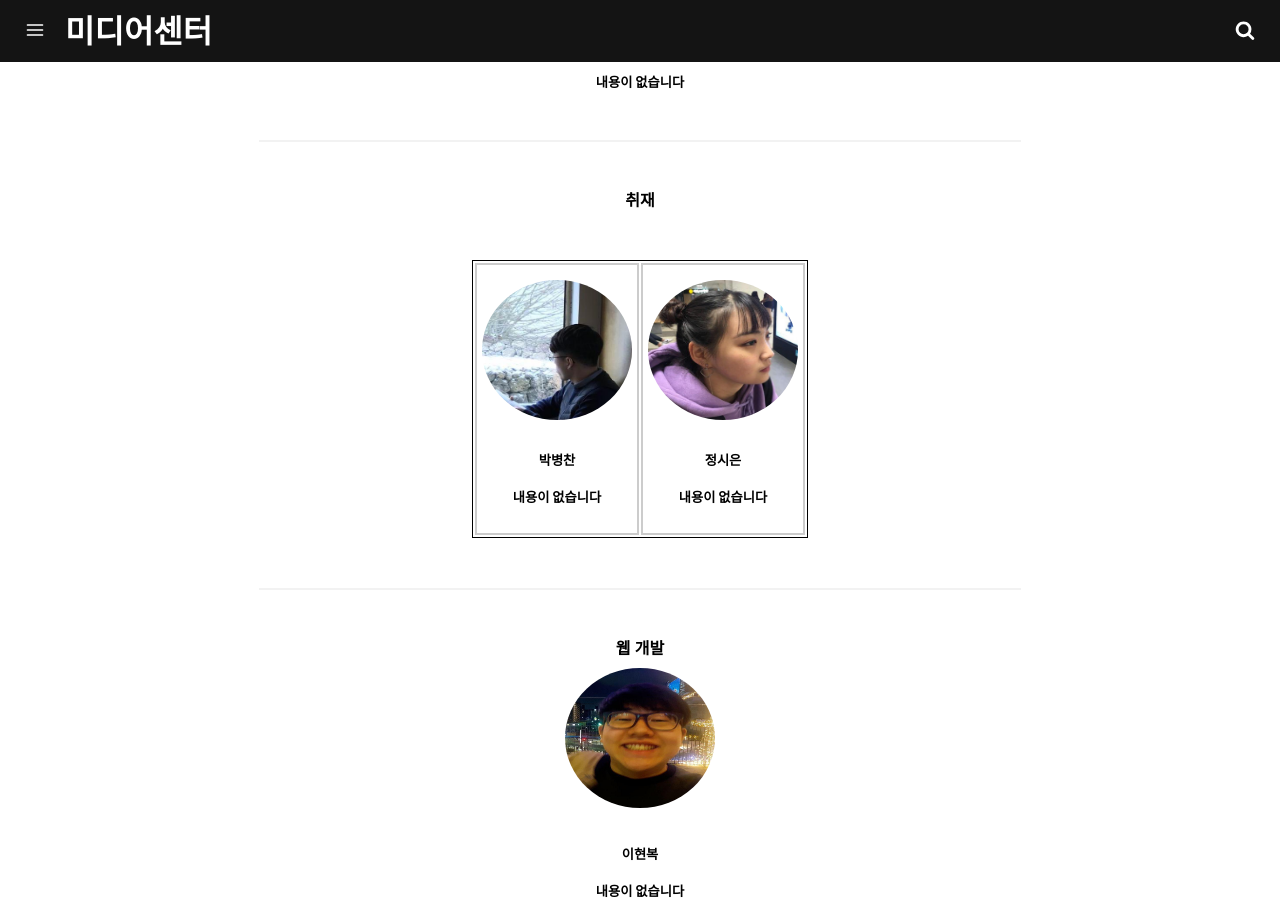
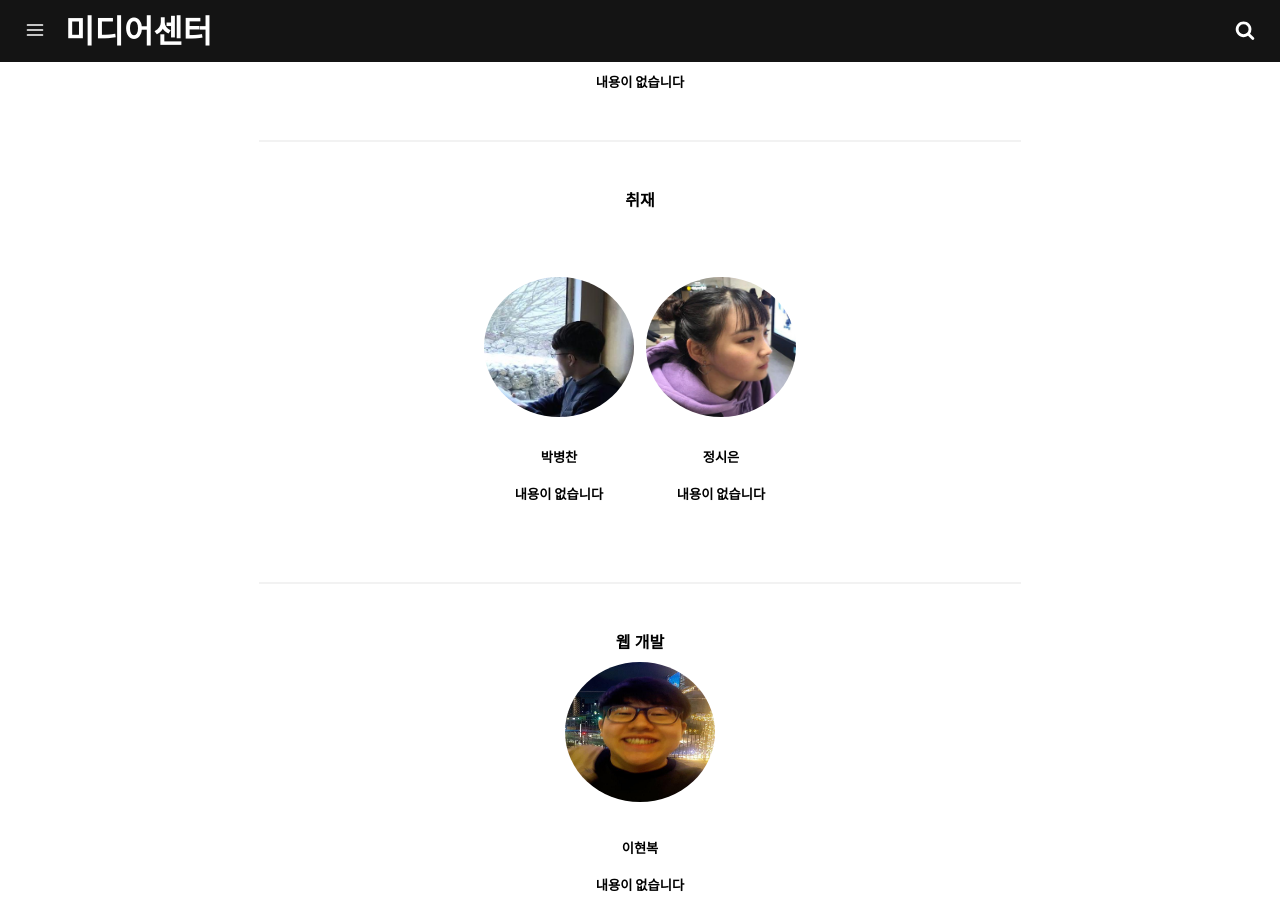
Before and after one commit to skhumedia/skhumedia.github.io, a Jekyll site: the page built from about.md, in a window 1280 px wide and 900 px high, scrolled down 1152 px. Built offline with Jekyll 4.4.1, drawn with Linux system fonts in a browser that asks for light colours.

Commit message:
Initial Commit

```diff
--- a/about.md
+++ b/about.md
@@ -32,16 +32,16 @@ permalink: /about/
 
 <hr/>
 <center><strong>취재</strong></center>
-<table style="border:1px solid #000000;">
+<table>
 <tr>
-<td>
+<td cellpadding="20" style="border:none;">
 <img itemprop="image" class="img-rounded" src="/assets/img/profile/b1.jpg" alt="박병찬" height="160" width="150">
 <center>
 <h5>박병찬</h5>
 <h5>내용이 없습니다</h5>
 </center>
 </td>
-<td>
+<td cellpadding="20" style="border:none;">
 <img itemprop="image" class="img-rounded" src="/assets/img/profile/b2.jpg" alt="정시은" height="160" width="150">
 <center>
 <h5>정시은</h5>
@@ -60,24 +60,23 @@ permalink: /about/
 
 <hr/>
 <center><strong>수습</strong></center>
-<div>
+
 <img itemprop="image" class="img-rounded" src="/assets/img/profile/d1.jpg" alt="정훈태" height="160" width="150">
 <center>
 <h5>정훈태</h5>
 <h5>내용이 없습니다</h5>
 </center>
-</div>
-<div>
+
+
 <img itemprop="image" class="img-rounded" src="/assets/img/profile/d2.jpg" alt="최지훈" height="160" width="150">
 <center>
 <h5>최지훈</h5>
 <h5>내용이 없습니다</h5>
 </center>
-</div>
-<div>
+
+
 <img itemprop="image" class="img-rounded" src="/assets/img/profile/d3.jpg" alt="김유진" height="160" width="150">
 <center>
 <h5>김유진</h5>
 <h5>내용이 없습니다</h5>
 </center>
-</div>
```
